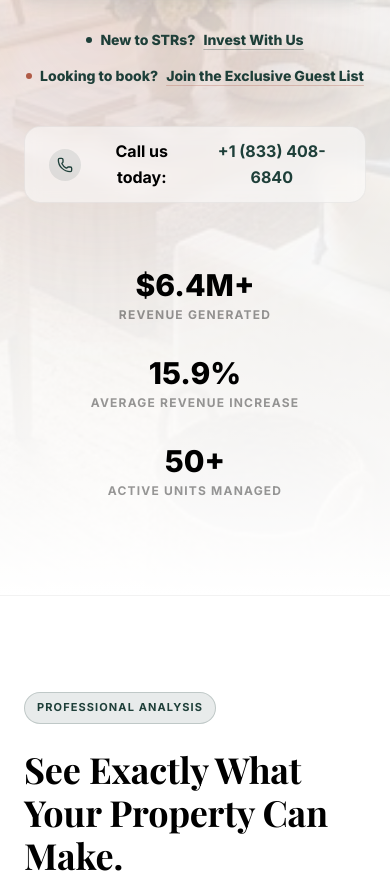
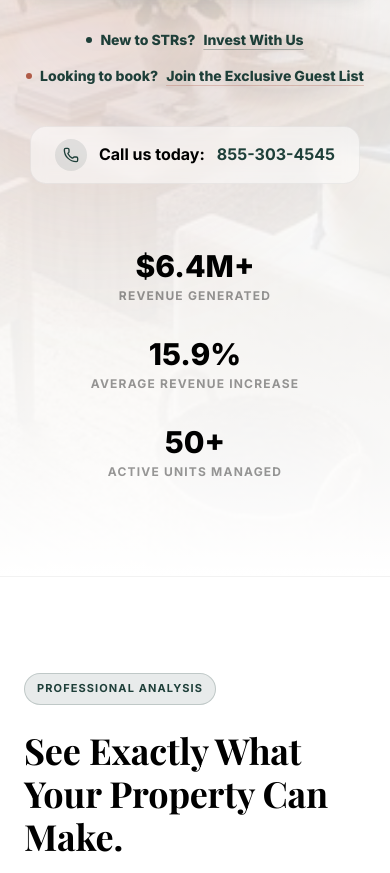
Before and after one commit to suitecapacitydev-prog/Suite-Capacity, a Next.js app: page / in a window 390 px wide. Shown: the part 1040-1913 px from the top of the page. Built offline with nearby package versions, Linux system fonts and the light colour scheme.

Commit message:
Update corporate phone number to 855-303-4545

```diff
--- a/src/components/layout/site-shell.tsx
+++ b/src/components/layout/site-shell.tsx
@@ -197,6 +197,7 @@ export default function RootLayout({
                         <h4 className="font-semibold mb-4">Contact</h4>
                         <p className="text-sm text-secondary-foreground">
                             info@suitecapacity.com<br />
+                            855-303-4545<br />
                             Central Command Center
                         </p>
                     </div>
--- a/src/components/marketing/hero.tsx
+++ b/src/components/marketing/hero.tsx
@@ -102,7 +102,7 @@ export function Hero() {
                             <div className="p-2 rounded-full bg-primary/10">
                                 <Phone className="w-4 h-4 text-primary" />
                             </div>
-                            Call us today: <span className="text-primary">+1 (833) 408-6840</span>
+                            Call us today: <span className="text-primary">855-303-4545</span>
                         </div>
                     </motion.div>
 
```
